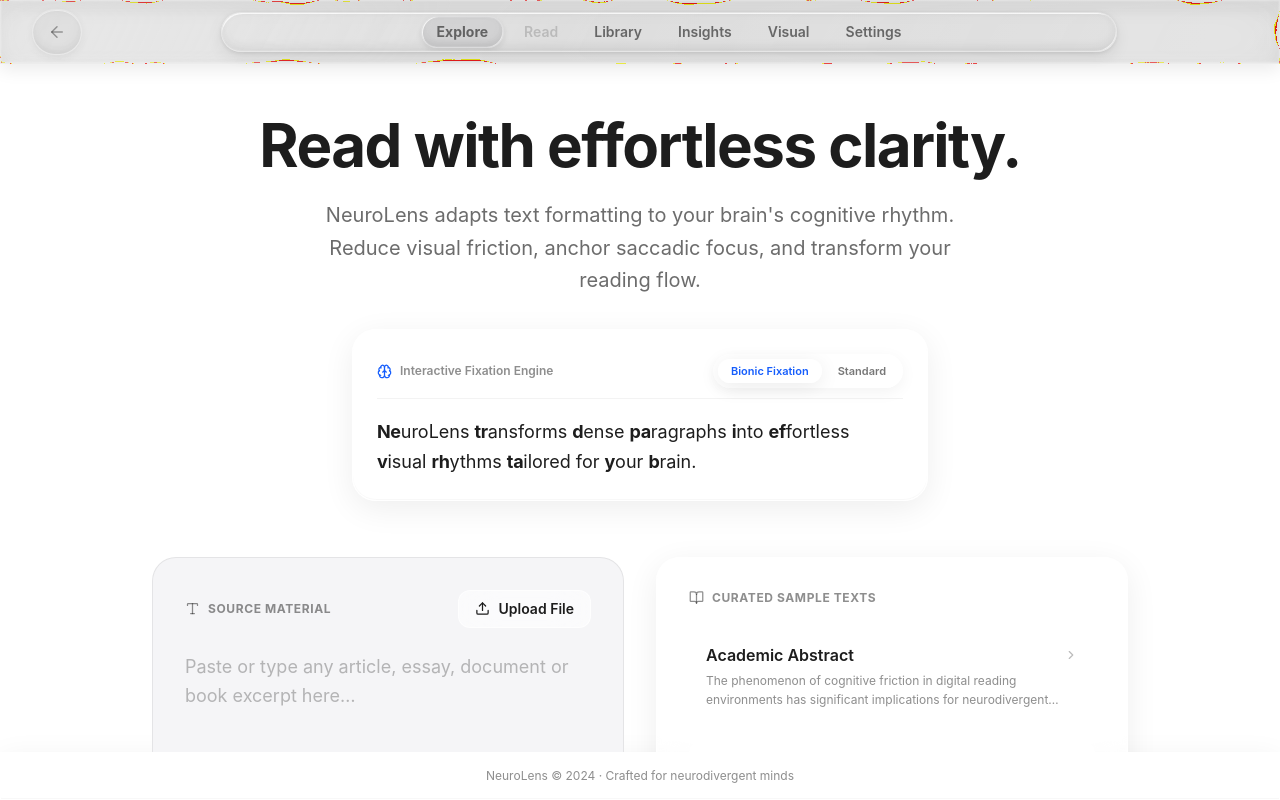
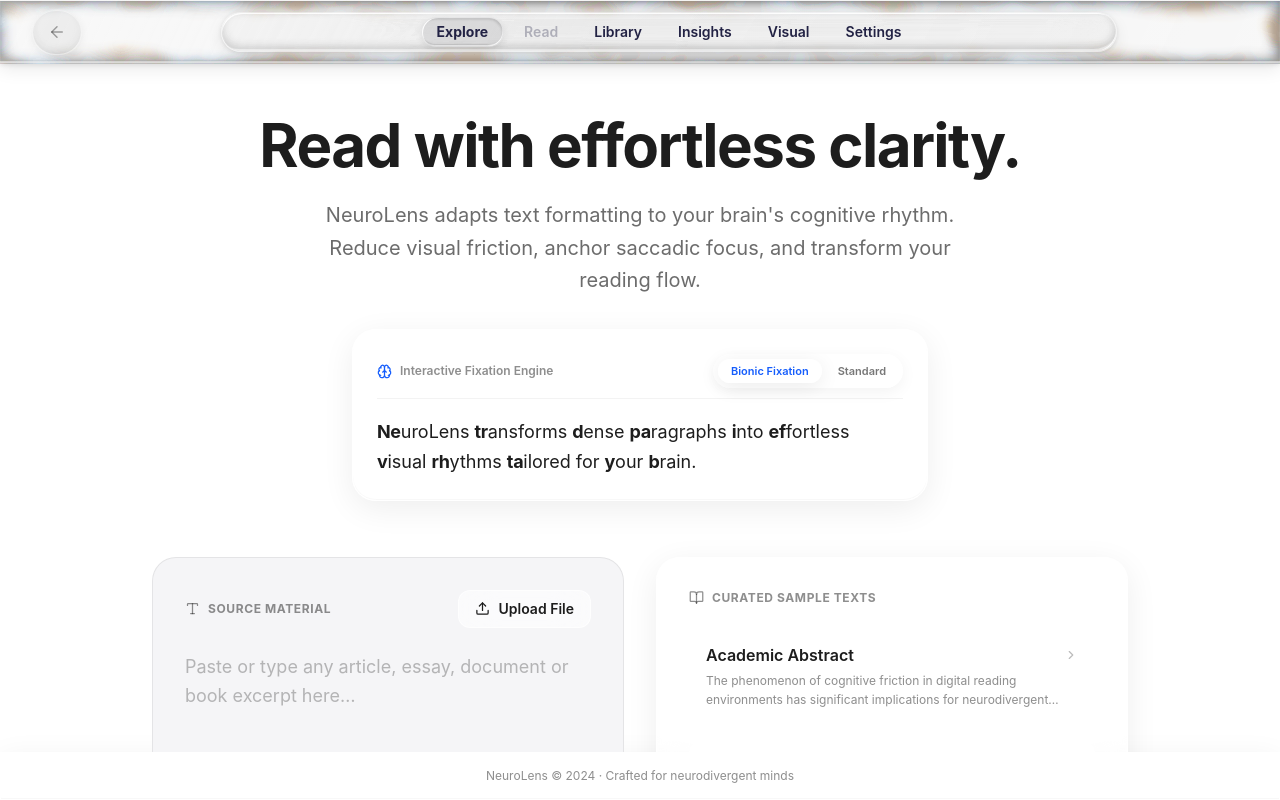
Before and after one commit to kingkrisman/NeuroLens2, a React (Vite) app: page / in a window 1280 px wide. Built offline with nearby package versions, Linux system fonts and the light colour scheme.

Commit message:
Refine header with fluid glass styling and transitions

```diff
--- a/src/index.css
+++ b/src/index.css
@@ -120,26 +120,36 @@
 }
 
 :root {
-  --glass-frost: 0.1;
-  --glass-saturation: 1.2;
   --header-filter-id: url("#header-glass-filter");
 }
 
 .liquidglass {
+  --c-glass: #bbbbbc;
+  --c-light: #fff;
+  --c-dark: #000;
+  --c-action: #0052f5;
+  --c-content: #224;
+  --glass-reflex-dark: 1;
+  --glass-reflex-light: 1;
+  --saturation: 150%;
   position: relative;
   isolation: isolate;
-  background: hsl(0 0% 0% / var(--glass-frost));
-  border-bottom: 1px solid rgba(255, 255, 255, 0.28);
-  -webkit-backdrop-filter: var(--header-filter-id) saturate(var(--glass-saturation));
-  backdrop-filter: var(--header-filter-id) saturate(var(--glass-saturation));
+  background-color: color-mix(in srgb, var(--c-glass) 12%, transparent);
+  border-bottom: 1px solid color-mix(in srgb, var(--c-light) 28%, transparent);
+  -webkit-backdrop-filter: blur(8px) var(--header-filter-id) saturate(var(--saturation));
+  backdrop-filter: blur(8px) var(--header-filter-id) saturate(var(--saturation));
   box-shadow:
-    inset 0 0 2px 1px rgba(255, 255, 255, 0.35),
-    inset 0 0 10px 4px rgba(255, 255, 255, 0.15),
-    inset 0 4px 16px rgba(17, 17, 26, 0.05),
-    inset 0 8px 24px rgba(17, 17, 26, 0.05),
-    inset 0 6px 56px rgba(17, 17, 26, 0.05),
-    0 6px 16px rgba(0, 0, 0, 0.08);
-  transition: background-color 240ms ease, box-shadow 240ms ease, border-color 240ms ease;
+    inset 0 0 0 1px color-mix(in srgb, var(--c-light) calc(var(--glass-reflex-light) * 10%), transparent),
+    inset 1.8px 3px 0 -2px color-mix(in srgb, var(--c-light) calc(var(--glass-reflex-light) * 90%), transparent),
+    inset -2px -2px 0 -2px color-mix(in srgb, var(--c-light) calc(var(--glass-reflex-light) * 80%), transparent),
+    inset -3px -8px 1px -6px color-mix(in srgb, var(--c-light) calc(var(--glass-reflex-light) * 60%), transparent),
+    inset -0.3px -1px 4px color-mix(in srgb, var(--c-dark) calc(var(--glass-reflex-dark) * 12%), transparent),
+    inset -1.5px 2.5px 0 -2px color-mix(in srgb, var(--c-dark) calc(var(--glass-reflex-dark) * 20%), transparent),
+    inset 0 3px 4px -2px color-mix(in srgb, var(--c-dark) calc(var(--glass-reflex-dark) * 20%), transparent),
+    inset 2px -6.5px 1px -4px color-mix(in srgb, var(--c-dark) calc(var(--glass-reflex-dark) * 10%), transparent),
+    0 1px 5px color-mix(in srgb, var(--c-dark) calc(var(--glass-reflex-dark) * 10%), transparent),
+    0 6px 16px color-mix(in srgb, var(--c-dark) calc(var(--glass-reflex-dark) * 8%), transparent);
+  transition: background-color 400ms cubic-bezier(1, 0, 0.4, 1), box-shadow 400ms cubic-bezier(1, 0, 0.4, 1), border-color 400ms cubic-bezier(1, 0, 0.4, 1);
 }
 
 .liquidglass::after {
@@ -157,15 +167,11 @@
 }
 
 .liquidglass.is-scrolled {
-  background: hsl(0 0% 0% / 0.14);
-  border-bottom-color: rgba(255, 255, 255, 0.46);
-  -webkit-backdrop-filter: var(--header-filter-id) blur(2px) saturate(1.45) contrast(1.08);
-  backdrop-filter: var(--header-filter-id) blur(2px) saturate(1.45) contrast(1.08);
-  box-shadow:
-    inset 0 0 2px 1px rgba(255, 255, 255, 0.46),
-    inset 0 0 14px 5px rgba(255, 255, 255, 0.2),
-    inset 0 -10px 24px rgba(14, 20, 34, 0.12),
-    0 8px 22px rgba(0, 0, 0, 0.16);
+  --glass-reflex-dark: 1.35;
+  --glass-reflex-light: 1.1;
+  border-bottom-color: color-mix(in srgb, var(--c-light) 46%, transparent);
+  -webkit-backdrop-filter: blur(10px) var(--header-filter-id) saturate(175%);
+  backdrop-filter: blur(10px) var(--header-filter-id) saturate(175%);
 }
 
 .liquidglass.is-scrolled::after {
@@ -230,17 +236,18 @@
   position: relative;
   isolation: isolate;
   overflow-x: auto;
-  background: color-mix(in srgb, #bbbbbc 12%, transparent);
-  border: 1px solid color-mix(in srgb, #fff 24%, transparent);
-  backdrop-filter: blur(8px) url("#header-nav-distortion") saturate(150%);
-  -webkit-backdrop-filter: blur(8px) url("#header-nav-distortion") saturate(150%);
+  background-color: color-mix(in srgb, var(--c-glass) 12%, transparent);
+  border: 1px solid color-mix(in srgb, var(--c-light) 24%, transparent);
+  -webkit-backdrop-filter: blur(8px) url("#header-nav-distortion") saturate(var(--saturation));
+  backdrop-filter: blur(8px) url("#header-nav-distortion") saturate(var(--saturation));
   box-shadow:
-    inset 0 0 0 1px rgba(255, 255, 255, 0.1),
-    inset 1.8px 3px 0 -2px rgba(255, 255, 255, 0.75),
-    inset -2px -2px 0 -2px rgba(255, 255, 255, 0.6),
-    inset 0 -4px 10px rgba(0, 0, 0, 0.08),
-    0 1px 5px rgba(0, 0, 0, 0.1),
-    0 6px 16px rgba(0, 0, 0, 0.08);
+    inset 0 0 0 1px color-mix(in srgb, var(--c-light) calc(var(--glass-reflex-light) * 10%), transparent),
+    inset 1.8px 3px 0 -2px color-mix(in srgb, var(--c-light) calc(var(--glass-reflex-light) * 90%), transparent),
+    inset -2px -2px 0 -2px color-mix(in srgb, var(--c-light) calc(var(--glass-reflex-light) * 80%), transparent),
+    inset -3px -8px 1px -6px color-mix(in srgb, var(--c-light) calc(var(--glass-reflex-light) * 60%), transparent),
+    inset 0 -4px 10px color-mix(in srgb, var(--c-dark) calc(var(--glass-reflex-dark) * 20%), transparent),
+    0 1px 5px color-mix(in srgb, var(--c-dark) calc(var(--glass-reflex-dark) * 10%), transparent),
+    0 6px 16px color-mix(in srgb, var(--c-dark) calc(var(--glass-reflex-dark) * 8%), transparent);
 }
 
 .header-nav-switcher::before {
@@ -254,26 +261,33 @@
 }
 
 .header-nav-option {
-  --nav-option-color: rgba(29, 29, 29, 0.62);
+  --nav-option-color: var(--c-content, rgba(29, 29, 29, 0.72));
+  display: flex;
+  align-items: center;
+  justify-content: center;
+  height: 100%;
+  box-sizing: border-box;
   color: var(--nav-option-color);
   z-index: 1;
 }
 
 .header-nav-option:hover {
-  --nav-option-color: #0052f5;
+  --nav-option-color: var(--c-action);
   transform: scale(1.04);
 }
 
 .header-nav-active {
   z-index: -1;
-  background: color-mix(in srgb, #bbbbbc 36%, transparent);
-  border: 1px solid rgba(255, 255, 255, 0.28);
+  background-color: color-mix(in srgb, var(--c-glass) 36%, transparent);
+  border: 1px solid color-mix(in srgb, var(--c-light) calc(var(--glass-reflex-light) * 28%), transparent);
   box-shadow:
-    inset 0 0 0 1px rgba(255, 255, 255, 0.1),
-    inset 2px 1px 0 -1px rgba(255, 255, 255, 0.75),
-    inset -1.5px -1px 0 -1px rgba(255, 255, 255, 0.62),
-    inset 0 -4px 8px rgba(0, 0, 0, 0.08),
-    0 3px 6px rgba(0, 0, 0, 0.08);
+    inset 0 0 0 1px color-mix(in srgb, var(--c-light) calc(var(--glass-reflex-light) * 10%), transparent),
+    inset 2px 1px 0 -1px color-mix(in srgb, var(--c-light) calc(var(--glass-reflex-light) * 90%), transparent),
+    inset -1.5px -1px 0 -1px color-mix(in srgb, var(--c-light) calc(var(--glass-reflex-light) * 80%), transparent),
+    inset -2px -6px 1px -5px color-mix(in srgb, var(--c-light) calc(var(--glass-reflex-light) * 60%), transparent),
+    inset -1px 2px 3px -1px color-mix(in srgb, var(--c-dark) calc(var(--glass-reflex-dark) * 20%), transparent),
+    inset 0 -4px 1px -2px color-mix(in srgb, var(--c-dark) calc(var(--glass-reflex-dark) * 10%), transparent),
+    0 3px 6px color-mix(in srgb, var(--c-dark) calc(var(--glass-reflex-dark) * 8%), transparent);
 }
 
 @supports not ((backdrop-filter: blur(1px)) and (filter: url("#header-nav-distortion"))) {
```
